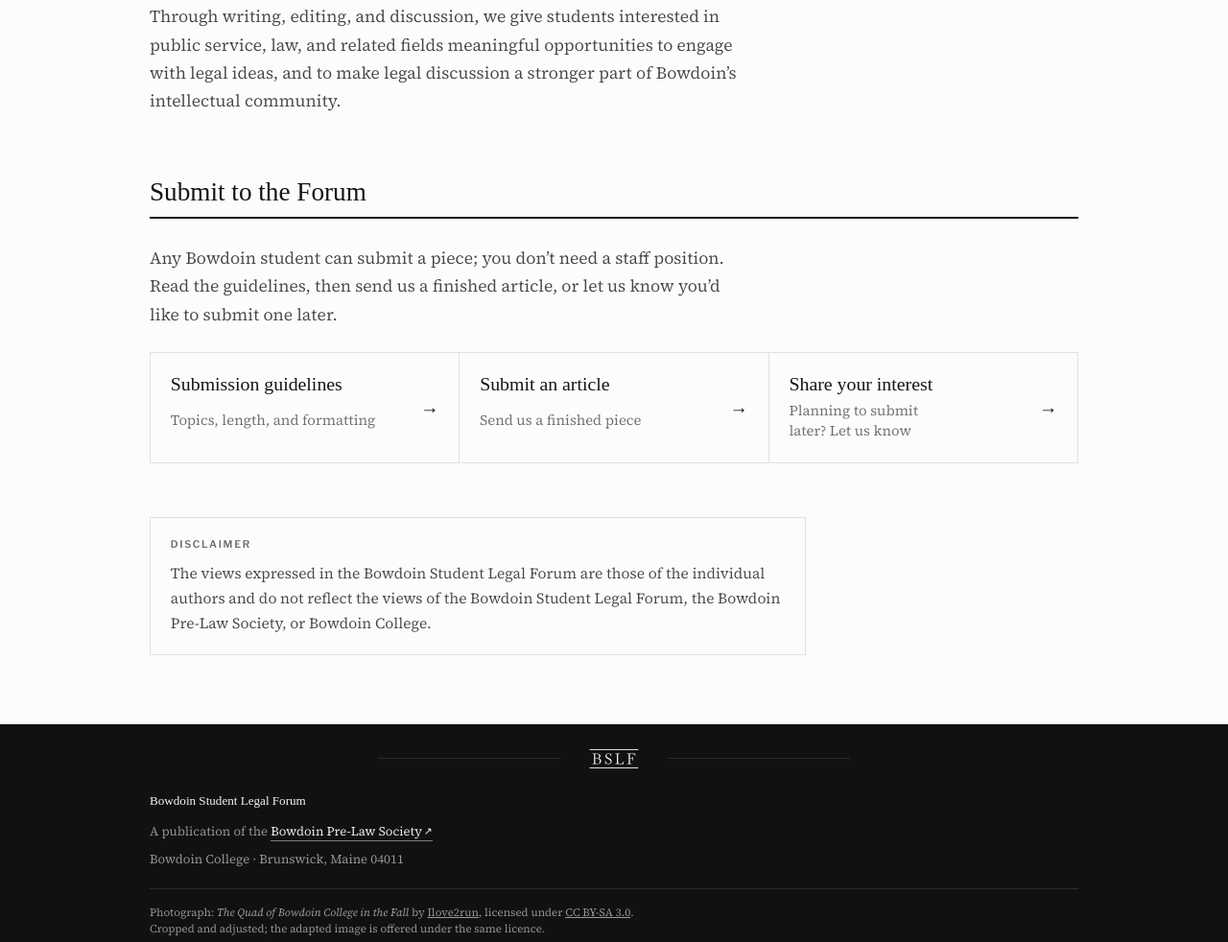
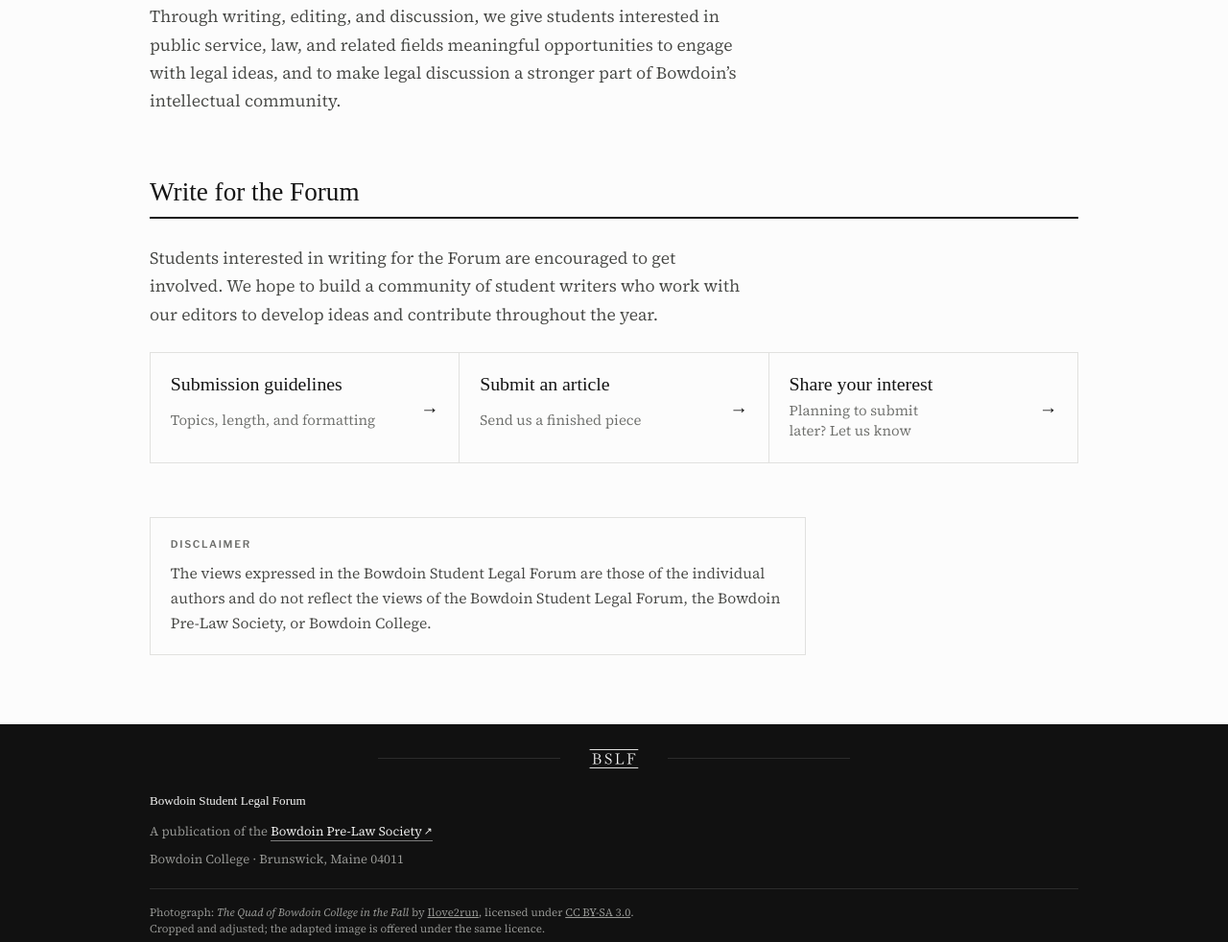
Before and after one commit to BWULAWR/website, a plain HTML site: page index.html in a window 1280 px wide. Shown: the part 734-1716 px from the top of the page at 96% size. Drawn offline with nearby package versions, Linux system fonts and the light colour scheme; a web font is replaced by a local one.

Commit message:
Add files via upload

```diff
--- a/index.html
+++ b/index.html
@@ -362,8 +362,8 @@
   </div>
 
   <section class="write" aria-labelledby="write-h">
-    <div class="sec-head"><h2 id="write-h">Submit to the Forum</h2></div>
-    <p class="write__lede reveal">Any Bowdoin student can submit a piece; you don’t need a staff position. Read the guidelines, then send us a finished article, or let us know you’d like to submit one later.</p>
+    <div class="sec-head"><h2 id="write-h">Write for the Forum</h2></div>
+    <p class="write__lede reveal">Students interested in writing for the Forum are encouraged to get involved. We hope to build a community of student writers who work with our editors to develop ideas and contribute throughout the year.</p>
     <div class="tiles reveal">
       <a class="tile" href="submissions.html"><span class="tile__title">Submission guidelines</span><span class="tile__note">Topics, length, and formatting</span><span class="arr" aria-hidden="true">→</span></a>
       <a class="tile" href="submissions.html#submit"><span class="tile__title">Submit an article</span><span class="tile__note">Send us a finished piece</span><span class="arr" aria-hidden="true">→</span></a>
```
